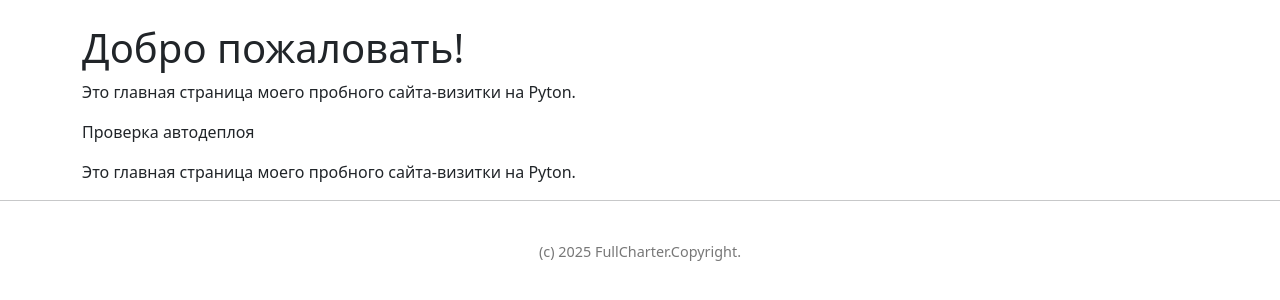
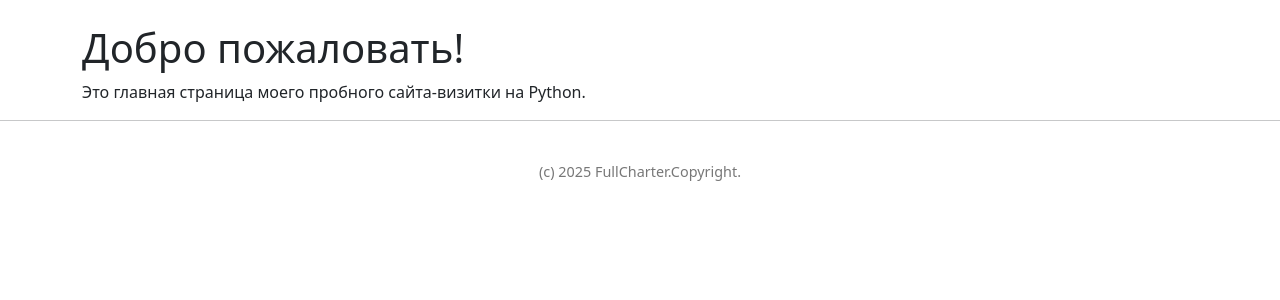
Before and after one commit to sakharovs/python_website, a Flask app: page / in a window 1280 px wide. Shown: the part 86-386 px from the top of the page. Run offline with Flask 3, Linux system fonts and the light colour scheme.

Commit message:
Update index.html

```diff
--- a/templates/index.html
+++ b/templates/index.html
@@ -4,8 +4,7 @@
 
 {% block content %}
     <h1>Добро пожаловать!</h1>
-    <p>Это главная страница моего пробного сайта-визитки на Pyton.</p>
-    <p>Проверка автодеплоя</p>
-    <p>Это главная страница моего пробного сайта-визитки на Pyton.</p>
+    <p>Это главная страница моего пробного сайта-визитки на Python.</p>
+
 
 {% endblock %}
```
